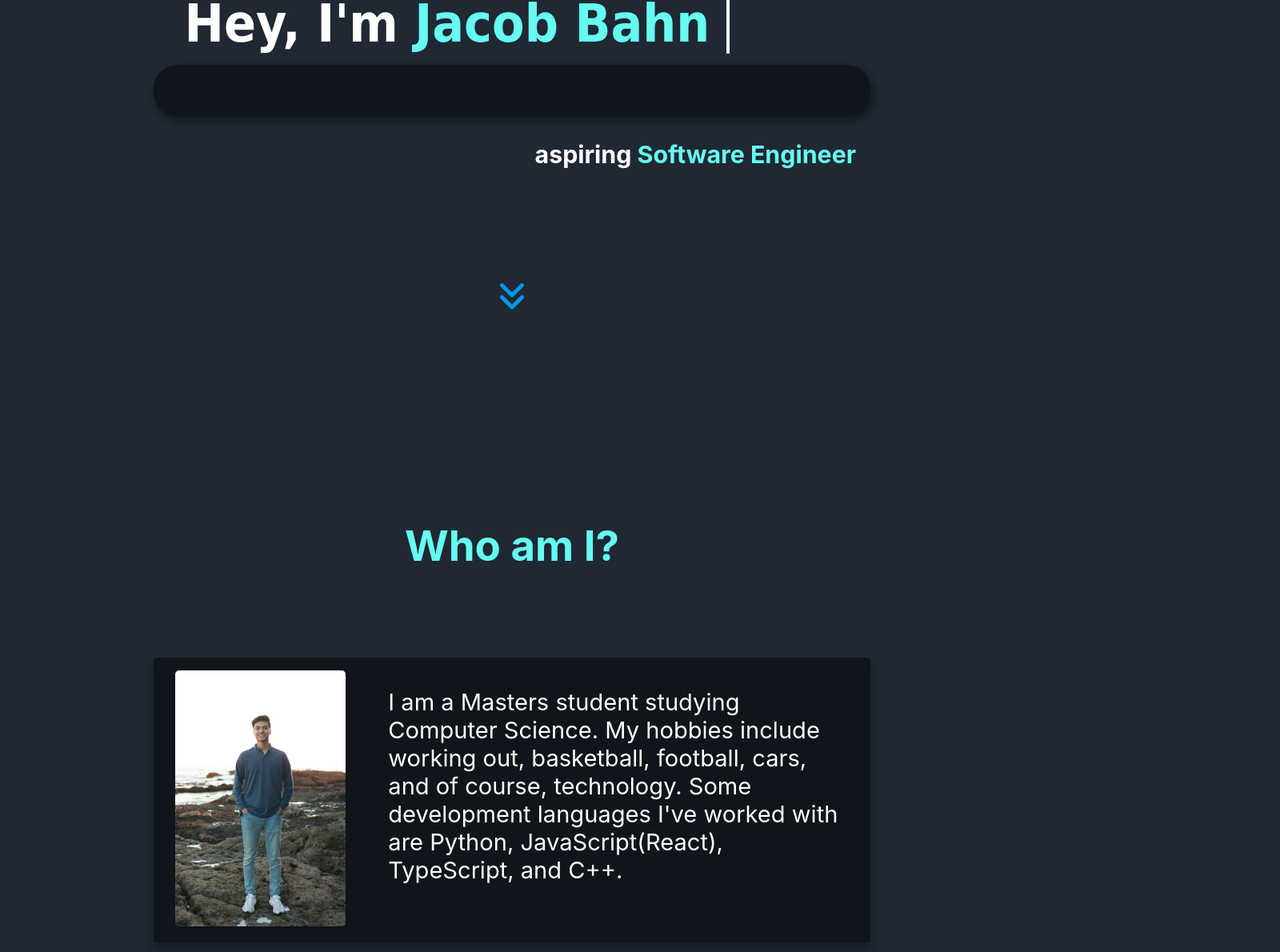
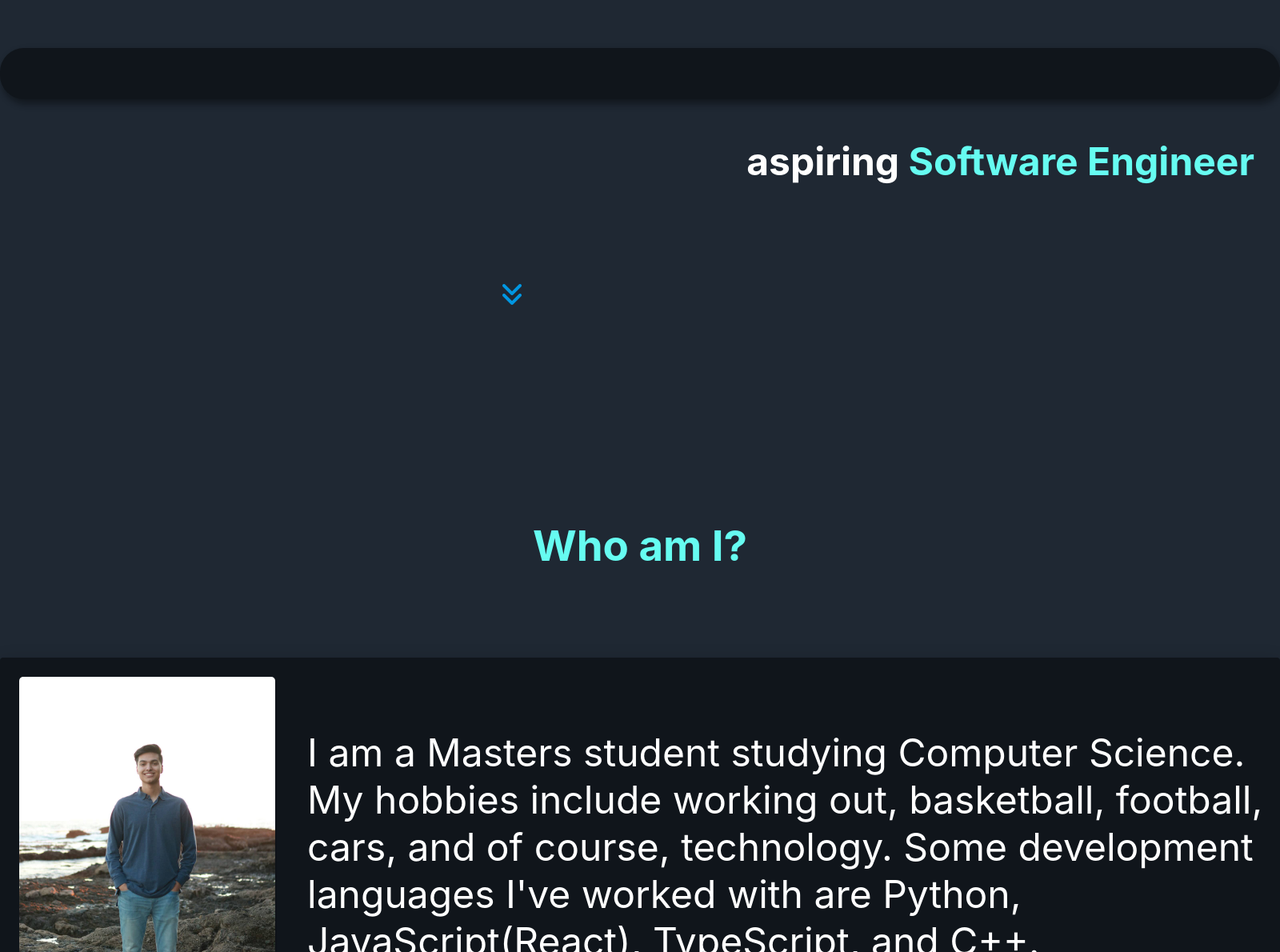
Before and after one commit to jacobabahn/jacobs-site, a React (Create React App) app: page / in a window 1280 px wide. Shown: the part 217-1407 px from the top of the page at 80% size, 1600 px wide, since content can reach past the window. Built offline with nearby package versions, Linux system fonts and the light colour scheme.

Commit message:
Fixed resizing issues with ultrawide monitors

```diff
--- a/package.json
+++ b/package.json
@@ -11,7 +11,7 @@
     "react-dom": "^17.0.1",
     "react-lottie": "^1.2.3",
     "react-reveal": "^1.2.2",
-    "react-scripts": "4.0.3",
+    "react-scripts": "^5.0.1",
     "react-scroll": "^1.8.2",
     "web-vitals": "^1.0.1"
   },
--- a/src/App.css
+++ b/src/App.css
@@ -28,3 +28,9 @@
     margin-left: -100px;
   }
 }
+
+.App {
+  max-width: 1500px;
+  margin: 0 auto !important;
+  float: none !important;
+}
--- a/src/components/AboutMe.css
+++ b/src/components/AboutMe.css
@@ -1,5 +1,6 @@
 .page {
     min-height: 100vh !important;
+    width: 100em;
     text-align: center;
     display: flex;
     flex-direction: column;
@@ -19,10 +20,10 @@
     justify-content: space-around;
     align-items: center;
     margin-top: 5vh;
+    margin-bottom: 5vh;
     background-color: #10151b !important;
     border-radius: 30px;
     box-shadow: 3px 7px 5px -5px rgba(0,0,0,0.2),3px 5px 5px 3px rgba(0,0,0,0.14),3px 5px 9px 3px rgba(0,0,0,0.12);
-    width: 70vw;
 }
 .textContainer {
     height: 100%;
@@ -31,20 +32,22 @@
 .ptext {
     color: white;
     font-size: calc(15px + 1.1vw);
+    font-size: 3em;
     text-align: left;
-    width: 45vw;
+    width: 25em;
     margin: 1rem;
 
 }
 .me {
     height: 40vh;
+    height: 30em;
     width: auto;
-    margin: 1rem;
+    margin: 1.5em;
     border-radius: 5px;
     box-shadow: 2px 2px rgba(0,0,0,0.12);
 }
 .down {
-    height: 10vh;
+    height: 8vh;
     width: auto;
     position: relative;
     top: 200%;
--- a/src/components/Home.css
+++ b/src/components/Home.css
@@ -16,9 +16,11 @@
     /* font-family: BlinkMacSystemFont, 'Segoe UI', Roboto, Oxygen, Ubuntu, Cantarell, 'Open Sans', 'Helvetica Neue', sans-serif; */
     font-family: 'Tahoma';
     font-size: calc(40px + 2vw);
+    font-size: 5em;
     width: 17ch;
     animation: type 1.1s steps(80), blink .5s step-end infinite alternate;
     margin-top: -10%;
+    margin-bottom: 5%;
     margin-left: 2%;
     margin-right: 2%;
     text-align: center;
@@ -26,7 +28,7 @@
 }
 
 #homeCont {
-    width: 70vw;
+    width: 100em;
     margin: 0 auto;
 }
 
@@ -48,6 +50,7 @@ h3 > span {
     float: right;
     text-align: center;
     font-size: calc(15px + 1.2vw);
+    font-size: 3em;
     animation: show 1s;
     animation-delay: 2s;
     animation-fill-mode: forwards;
@@ -58,6 +61,7 @@ h3 > span {
     border-radius: 30px;
     box-shadow: 3px 7px 5px -5px rgba(0,0,0,0.2),3px 5px 5px 3px rgba(0,0,0,0.14),3px 5px 9px 3px rgba(0,0,0,0.12);
     height: 4em;
+    width: 100em;
 }
 
 .down {
```
Also changed, not shown: 2 other files (tests, documents, lock files or other folders).
